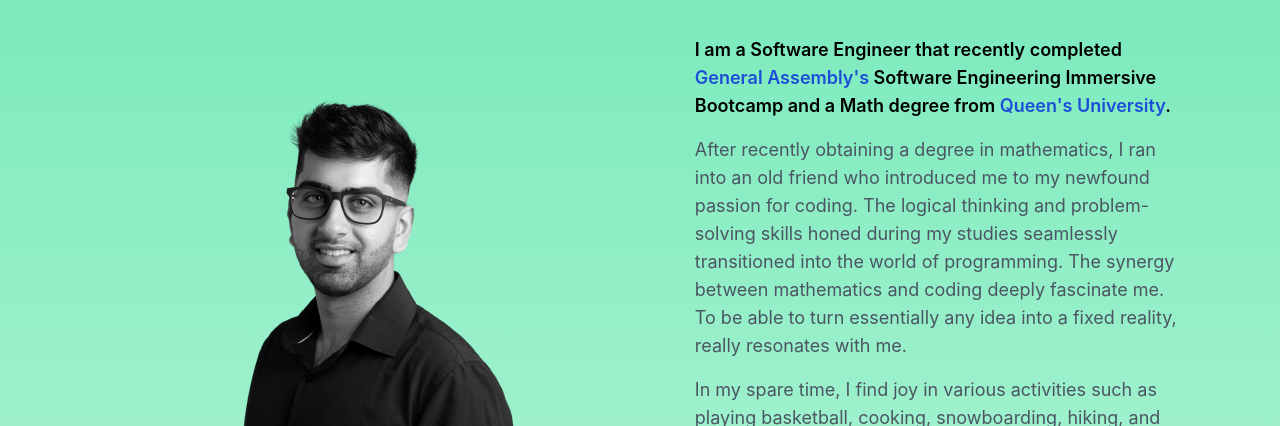
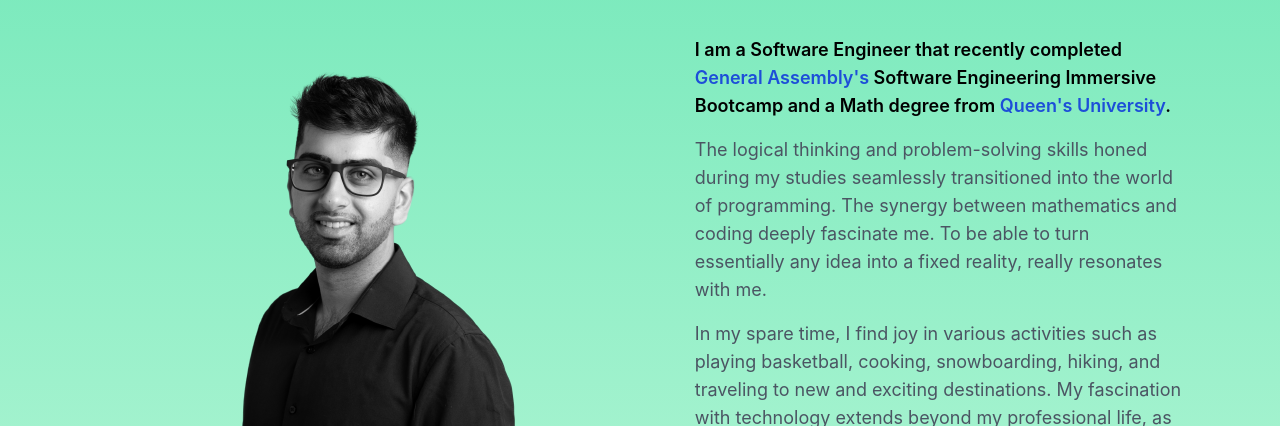
Before and after one commit to nickonbabaei/portfolio, a React (Create React App) app in the folder client/: page / in a window 1280 px wide. Shown: the part 980-1406 px from the top of the page. Built offline with nearby package versions, Linux system fonts and the light colour scheme.

Commit message:
about me updated

```diff
--- a/client/src/components/About.jsx
+++ b/client/src/components/About.jsx
@@ -19,7 +19,7 @@ const About = () => {
                     <p class="leading-relaxed sm:text-lg text-base text-black font-semibold pb-4">I am a Software Engineer that recently completed <a href='https://generalassemb.ly/education/software-engineering-immersive' target="_blank" className='text-blue-700'>General Assembly's</a> Software
                         Engineering Immersive Bootcamp and a Math degree from <a href='https://www.queensu.ca/' target="_blank" className='text-blue-700'>Queen's University</a>.
                     </p>
-                    <p class="leading-relaxed sm:text-lg text-base pb-4">After recently obtaining a degree in mathematics, I ran into an old friend who introduced me to my newfound passion for coding. The logical thinking and problem-solving skills honed during my studies seamlessly transitioned into the world of programming. The synergy between mathematics and coding deeply fascinate me. To be able to turn essentially any idea into a fixed reality, really resonates with me.</p>
+                    <p class="leading-relaxed sm:text-lg text-base pb-4">The logical thinking and problem-solving skills honed during my studies seamlessly transitioned into the world of programming. The synergy between mathematics and coding deeply fascinate me. To be able to turn essentially any idea into a fixed reality, really resonates with me.</p>
                     <p class="leading-relaxed sm:text-lg text-base">In my spare time, I find joy in various activities such as playing basketball, cooking, snowboarding, hiking, and traveling to new and exciting destinations. My fascination with technology extends beyond my professional life, as I constantly seek out opportunities to engage with the latest and coolest tech innovations.
                     </p>
                 </div>
```
